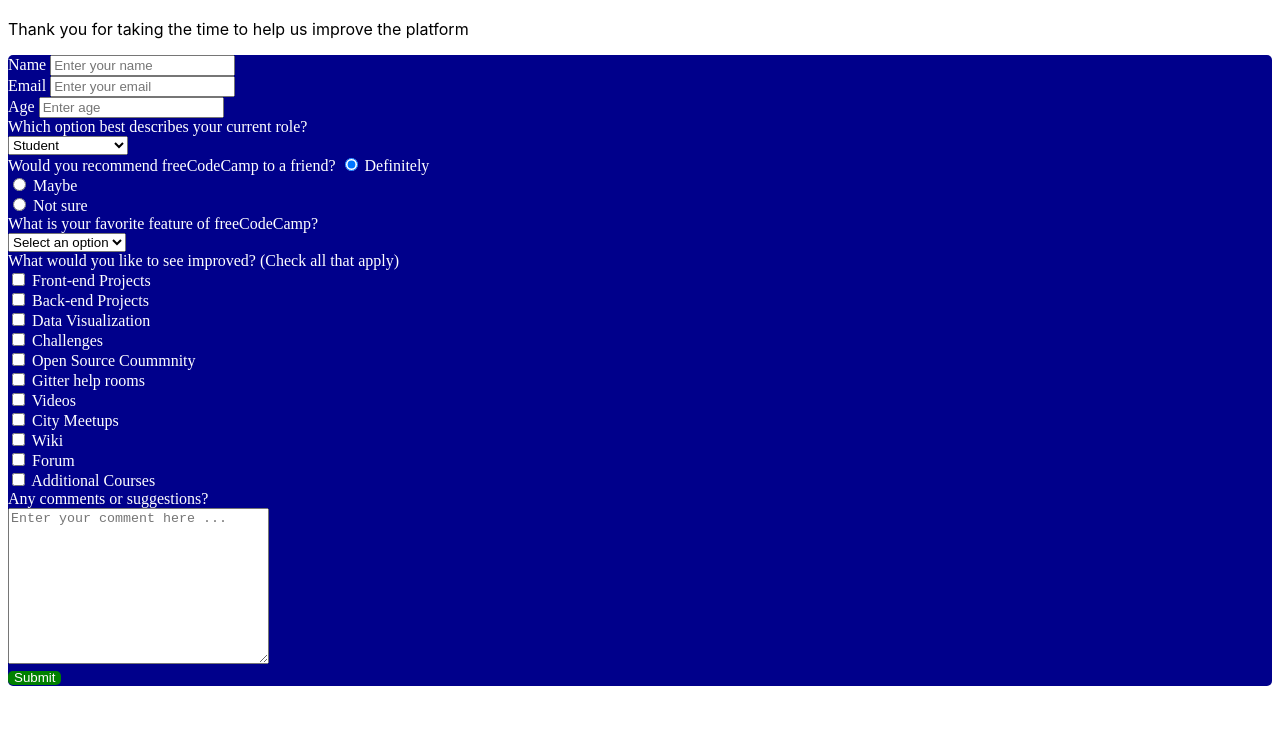
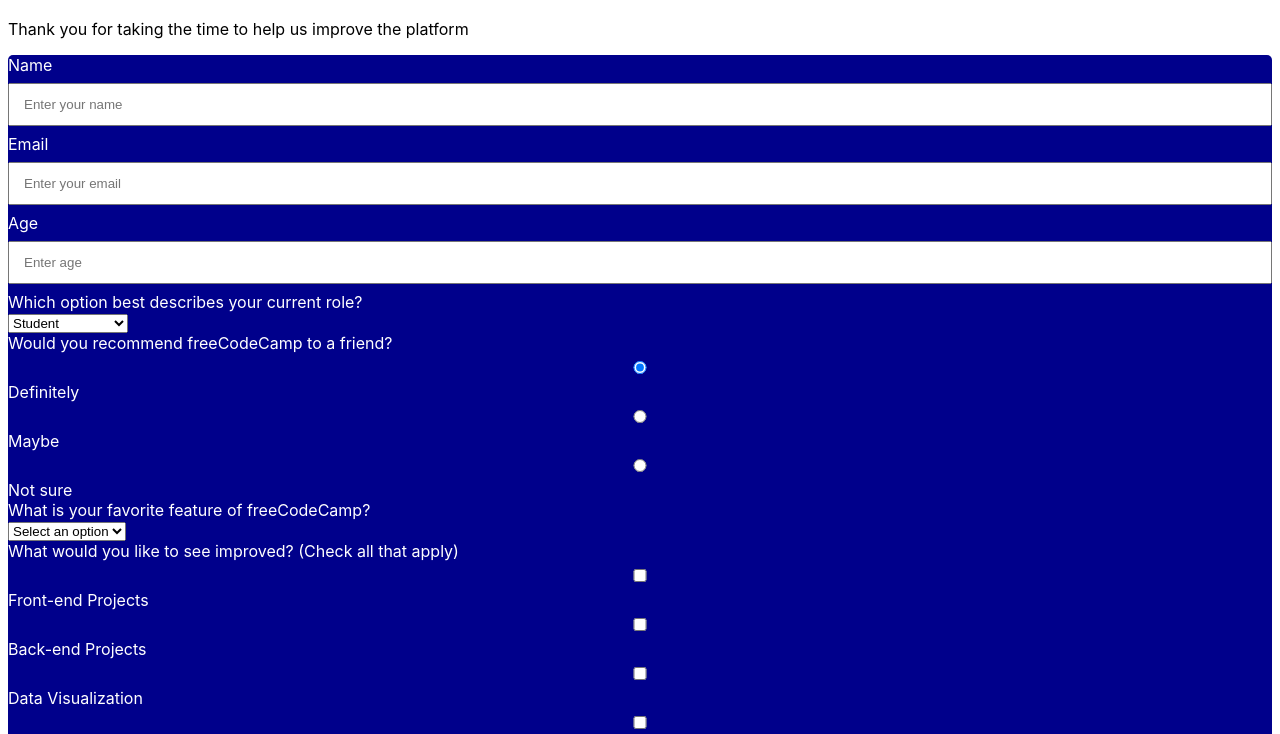
Before and after one commit to Adetunbosun/Microverse-trials, a plain HTML site: page index.html in a window 1280 px wide. Shown: the part 61-795 px from the top of the page. Drawn offline with Linux system fonts and the light colour scheme.

Commit message:
Update for error

```diff
--- a/css/style.css
+++ b/css/style.css
@@ -2,6 +2,14 @@ form{
     background-color: darkblue;
     border-radius: 5px;
     color: white;
+    font-family: -apple-system, BlinkMacSystemFont, 'Segoe UI', Roboto, Oxygen, Ubuntu, Cantarell, 'Open Sans', 'Helvetica Neue', sans-serif;
+}
+
+input{
+    width: 100%;
+    padding: 12px 14px;
+    margin: 8px 0;
+    box-sizing: border-box;
 }
 #description{
     font-family: -apple-system, BlinkMacSystemFont, 'Segoe UI', Roboto, Oxygen, Ubuntu, Cantarell, 'Open Sans', 'Helvetica Neue', sans-serif;
--- a/index.html
+++ b/index.html
@@ -25,11 +25,11 @@
     <h1 id="title">freeCodeCamp Survey Form</h1>
     <p id="description">Thank you for taking the time to help us improve the platform</p>
     <form id="survey-form">
-      <label id="name-label">Name</label>
-      <input id="name" placeholder="Enter your name" type="text"> <br>
-      <label id="email-label">Email</label>
-      <input id="email" placeholder="Enter your email" type="email"> <br>
-      <label id="age-label">Age</label>
+      <label id="name">Name</label>
+      <input id="name-label" placeholder="Enter your name" type="text"> <br>
+      <label id="email">Email</label>
+      <input id="email-label" placeholder="Enter your email" type="email"> <br>
+      <label id="number-label">Age</label>
       <input id="number" placeholder="Enter age" type="number"> <br>
       <label id="dropdown-label">Which option best describes your current role?</label> <br>
       <select id="dropdown">
```
